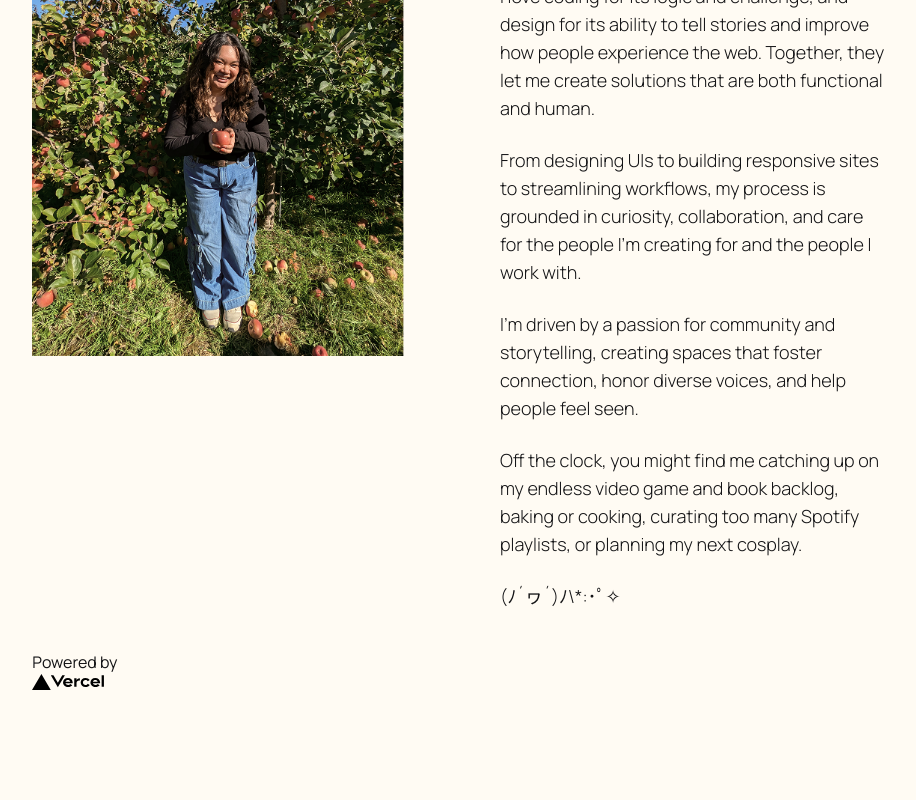
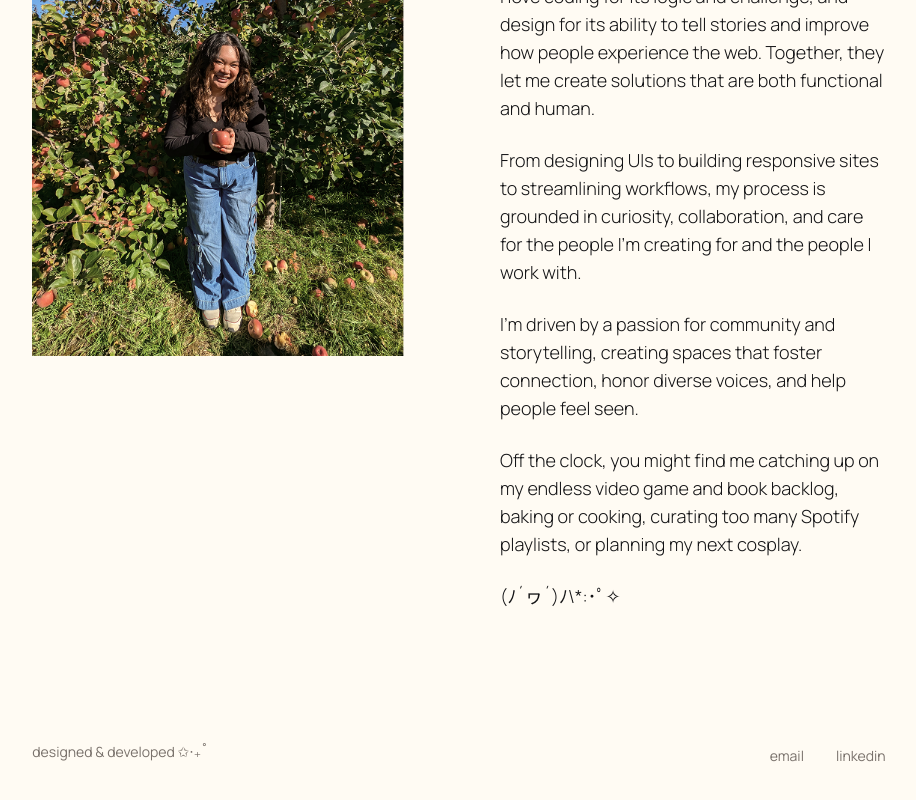
Before and after one commit to aescaba/portfolio, a Next.js app: page /about in a window 1280 px wide. Shown: the part 390-1190 px from the top of the page, without its empty margins (181-1097 px from the left). Before the commit the page ends 1112 px from the top, so only its background shows below. Built offline with nearby package versions, Linux system fonts and the light colour scheme.

Commit message:
style and edit footer

```diff
--- a/components/footer.js
+++ b/components/footer.js
@@ -4,10 +4,19 @@ import Image from 'next/image'
 import styles from '../styles/Home.module.css'
 
 export default function Footer() {
-    return (
-        <div className="relative py-10">
-        <div className="absolute inset-x-0 bottom-0">
-          <a className=""
+  return (
+    <div className="relative py-20">
+      <div className="absolute inset-x-0 bottom-0">
+        <div className="flex flex-wrap space-y-2 justify-between items-center text-sm text-stone-500">
+          <div className="">
+            <p>designed & developed ✩‧₊˚</p>
+            </div>
+          <div className="flex space-x-8">
+            <a href="mailto:amandaescaba@gmail.com">email</a>
+            <a href="https://www.linkedin.com/in/aescaba/" target="_blank">linkedin</a>
+          </div>
+        </div>
+        {/* <a className=""
         href="https://vercel.com?utm_source=create-next-app&utm_medium=default-template&utm_campaign=create-next-app"
         target="_blank"
         rel="noopener noreferrer"
@@ -16,8 +25,8 @@ export default function Footer() {
         <span className={styles.logo}>
           <Image src="/vercel.svg" alt="Vercel Logo" width={72} height={16} />
         </span>
-      </a>
+      </a> */}
       </div>
-      </div>
-    );
+    </div>
+  );
 }
```
